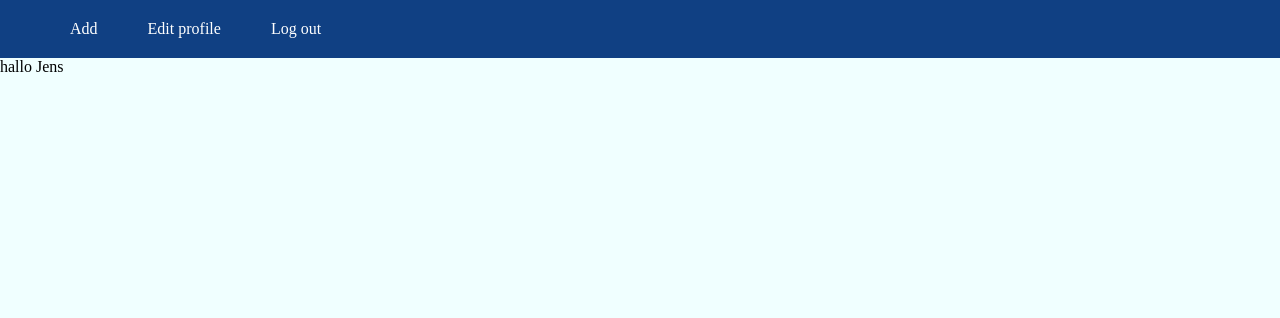
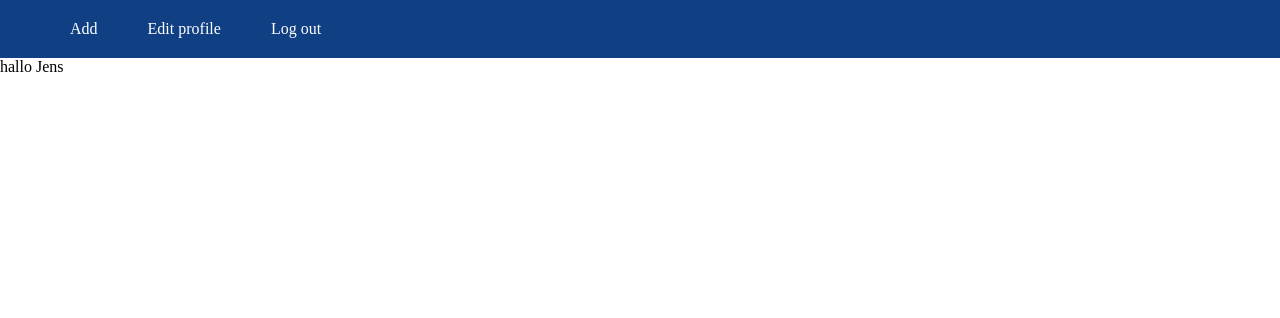
Before and after one commit to Lisavanpamel/PHP, a PHP site: page / in a window 1280 px wide. Shown: the top 318 px of the page. Run offline with PHP 8.4, Linux system fonts and the light colour scheme.

Commit message:
aanpassing style.css

```diff
--- a/css/style.css
+++ b/css/style.css
@@ -1,6 +1,6 @@
 body {
     margin: 0px;
-    background-color: azure;
+    background-color:white;
 }
 
 /* navigatie */
@@ -30,11 +30,16 @@ nav > div.container {
 }
 /* einde navigatie */
 
+/* form */
 .formitem {
     display: flex;
     flex-direction: column;
     align-items: center;
     color: aqua;
+}
+
+.edit_profile {
+    text-align: center;
 }
 
 .edit_profile label {
@@ -53,3 +58,4 @@ nav > div.container {
     height: 100px;
     border-radius: 50%;
 }
+/* einde form */
```
